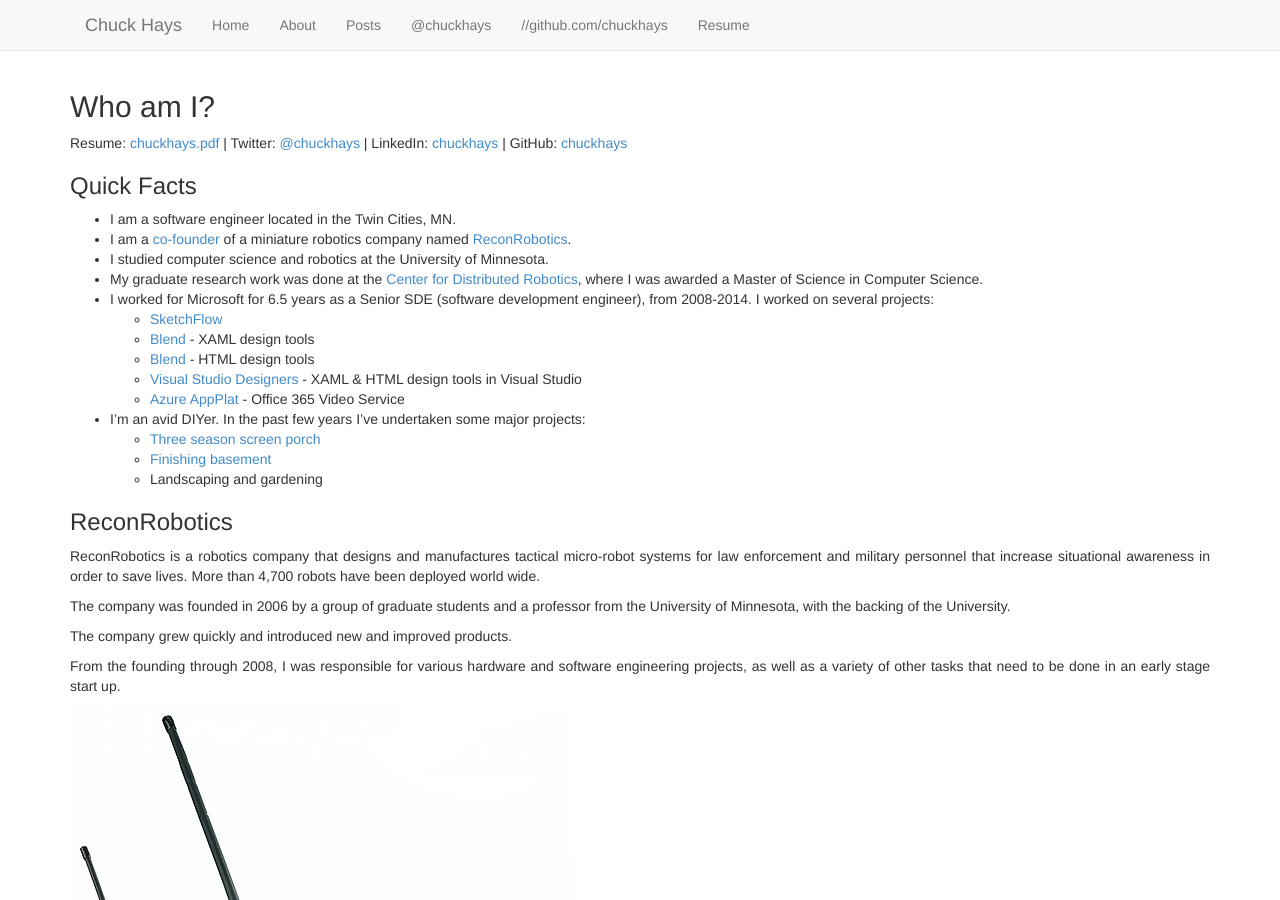
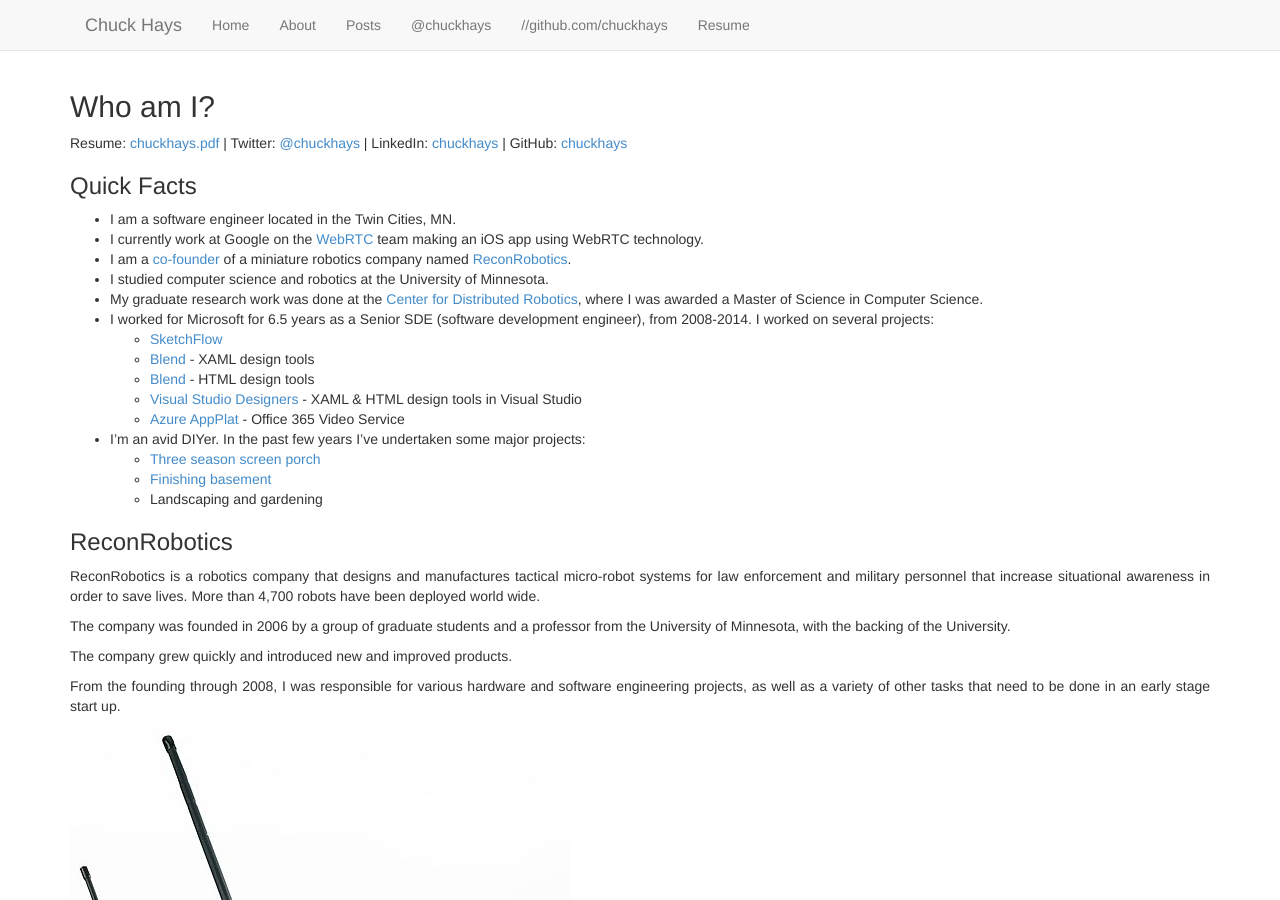
Before and after one commit to chuckhays/chuckhays.github.io, a Jekyll site: the page built from about.md, in a window 1280 px wide and 900 px high. Built offline with Jekyll 4.4.1, drawn with Linux system fonts in a browser that asks for light colours; nearby versions of some CDN libraries; Markdown is read by kramdown in place of the engine named in the settings.

Commit message:
Add Google to about page.

```diff
--- a/about.md
+++ b/about.md
@@ -13,6 +13,7 @@
 
 ### Quick Facts
 * I am a software engineer located in the Twin Cities, MN.
+* I currently work at Google on the [WebRTC](http://webrtc.org/) team making an iOS app using WebRTC technology.
 * I am a [co-founder](#reconrobotics) of a miniature robotics company named [ReconRobotics](http://reconrobotics.com).
 * I studied computer science and robotics at the University of Minnesota.
 * My graduate research work was done at the [Center for Distributed Robotics](http://distrob.cs.umn.edu), where I was awarded a Master of Science in Computer Science.
```
